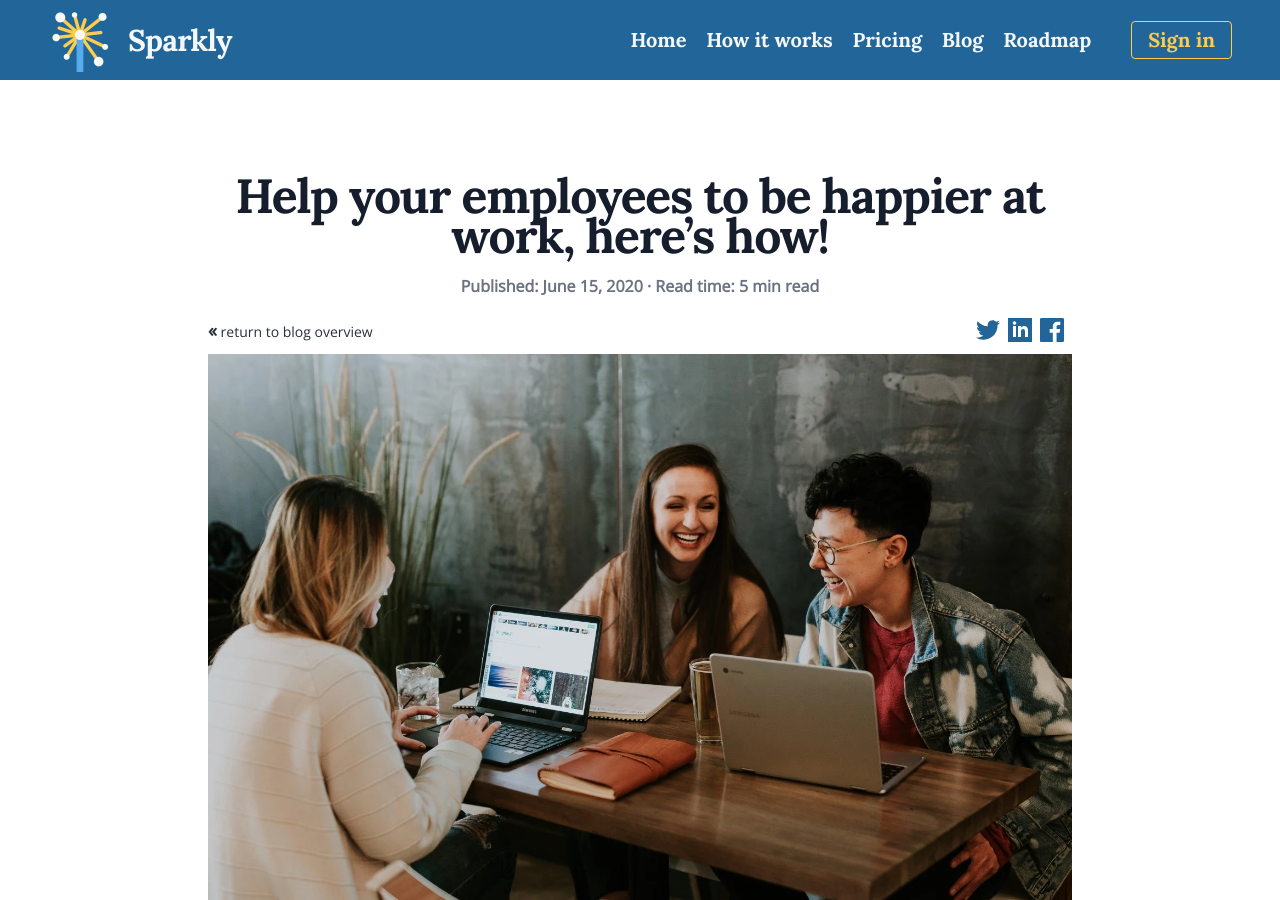
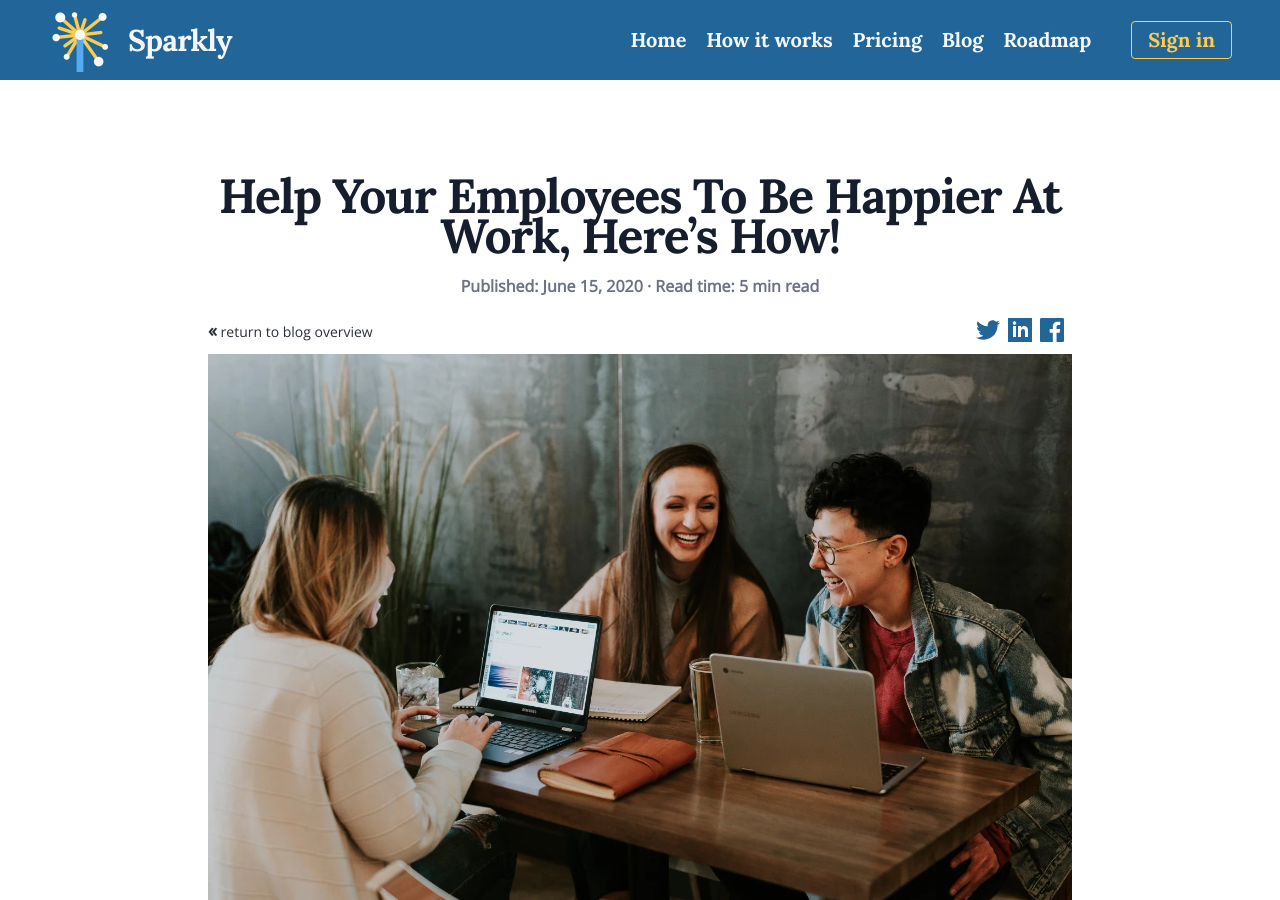
Before and after one commit to Sparklybot/sparklybot.github.io, a Jekyll site: the page built from _posts/2020-06-15-happy-employees-guide.md, in a window 1280 px wide and 900 px high. Built offline with Jekyll 4.4.1, drawn with Linux system fonts in a browser that asks for light colours; comment, search, counter and statistics services are not loaded.

```diff
--- a/_posts/2020-06-15-happy-employees-guide.md
+++ b/_posts/2020-06-15-happy-employees-guide.md
@@ -1,5 +1,5 @@
 ---
-title: Help your employees to be happier at work, here’s how!
+title: Help Your Employees To Be Happier At Work, Here’s How!
 date: 2020-06-15 15:00:00 Z
 categories:
 - employee-happiness
```
